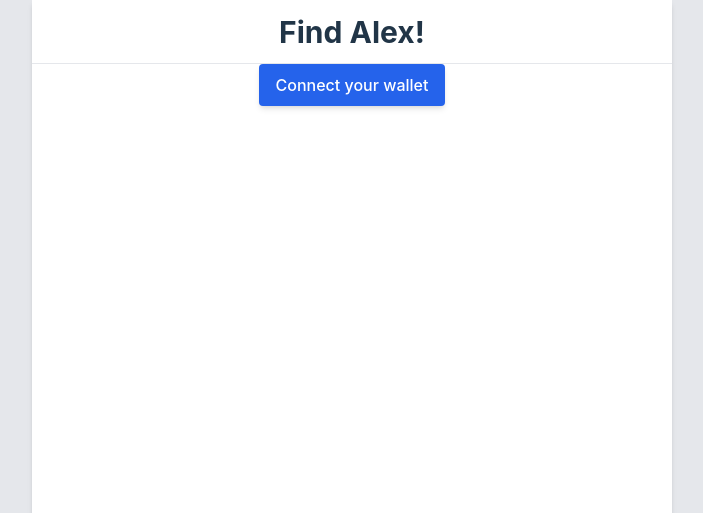
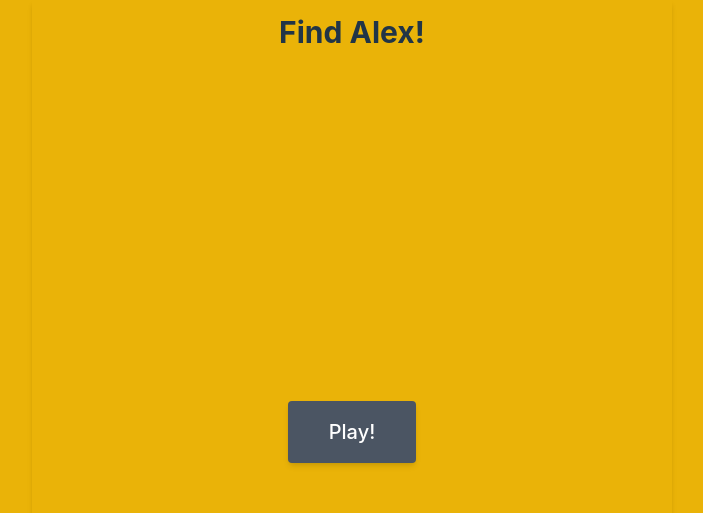
Before and after one commit to puzzlehq/wheres_alex, a React (Vite) app: page / in a window 1280 px wide. Shown: the top 513 px of the page, without its empty margins (288-991 px from the left). Built offline with nearby package versions, Linux system fonts and the light colour scheme.

Commit message:
fixed home screen

```diff
--- a/src/App.tsx
+++ b/src/App.tsx
@@ -18,25 +18,21 @@ function App() {
   };
 
   return (
-    <div className="min-h-screen bg-gray-200 flex justify-center items-center">
-      <div className="max-w-screen-sm w-full h-[100vh] bg-white shadow-md overflow-y-auto">
+    <div className="min-h-screen bg-yellow-500 flex justify-center items-center">
+      <div className="max-w-screen-sm w-full bg-yellow-500 shadow-md overflow-y-auto">
         <Header isConnected={isConnected} address={account?.address} />
-        <div className="w-full flex-grow flex flex-col justify-center items-center">
         {isConnected ?
-            <div className="max-w-screen-sm w-full h-[90vh]">
           <Home />
-            </div>
-            : (
-            <div className="text-center">
+          :
+          <div className="w-full flex flex-col justify-center items-center h-[calc(100vh-4rem)]"> {/* subtracting header height */}
             <button
               onClick={onConnectWallet}
-                className="px-4 py-2 bg-blue-600 text-white rounded shadow-md hover:bg-blue-700"
+              className="px-10 py-4 bg-gray-600 text-white rounded shadow-md hover:bg-blue-700 text-xl"
             >
-                Connect your wallet
+              Play!
             </button>
           </div>
-          )}
-        </div>
+        }
       </div>
     </div>
   );
@@ -46,11 +42,11 @@ export default App;
 
 function Header({ isConnected, address }: { isConnected: boolean, address: string | undefined }) {
   return (
-    <div className="w-full h-16 border-b flex justify-between items-center px-8 dark:bg-orange-800">
+    <div className="w-full h-16 flex justify-between items-center px-8 dark:bg-orange-500">
       {isConnected && address ? (
         <>
           <span className="text-3xl font-bold">Find Alex!</span>
-          <button className="px-4 py-1 bg-blue-600 text-white rounded shadow-md hover:bg-blue-700">
+          <button className="px-4 py-1 bg-gray-600 text-white rounded shadow-md hover:bg-blue-700">
             {shortenAddress(address)}
           </button>
         </>
--- a/src/pages/Home.tsx
+++ b/src/pages/Home.tsx
@@ -1,14 +1,14 @@
 
 function Home() {
     return (
-        <div className="min-h-screen flex justify-center items-center bg-yellow-300">
-            <div className="max-w-xs w-full px-4 py-8 bg-yellow-300">
-                <div className="mb-4 text-center mt-4">
-                    <button className="bg-orange-500 p-3 rounded-full text-white">New Game</button>
-                </div>
+        <div className="min-h-screen flex justify-center items-center bg-yellow-500">
+            <div className="w-full px-4 py-10 bg-yellow-500">
                 <div className="mb-6 text-center">
                     <h2 className="text-2xl font-bold text-black">Total Winnings</h2>
                     <p className="bg-gray-300 p-2 rounded-full mt-2 text-black text-xl">10 Puzzle Pieces</p>
+                </div>
+                <div className="mb-4 text-center mt-4">
+                    <button className="bg-orange-500 p-3 rounded-full text-white">New Game</button>
                 </div>
                 <h3 className="mb-4 text-center text-xl font-bold text-black">Notifications</h3>
                     <div className="mb-6 overflow-y-auto notifications-scrollbar" style={{ maxHeight: '200px' }}>
```
Lines whose indentation alone changed are shown as unchanged.
